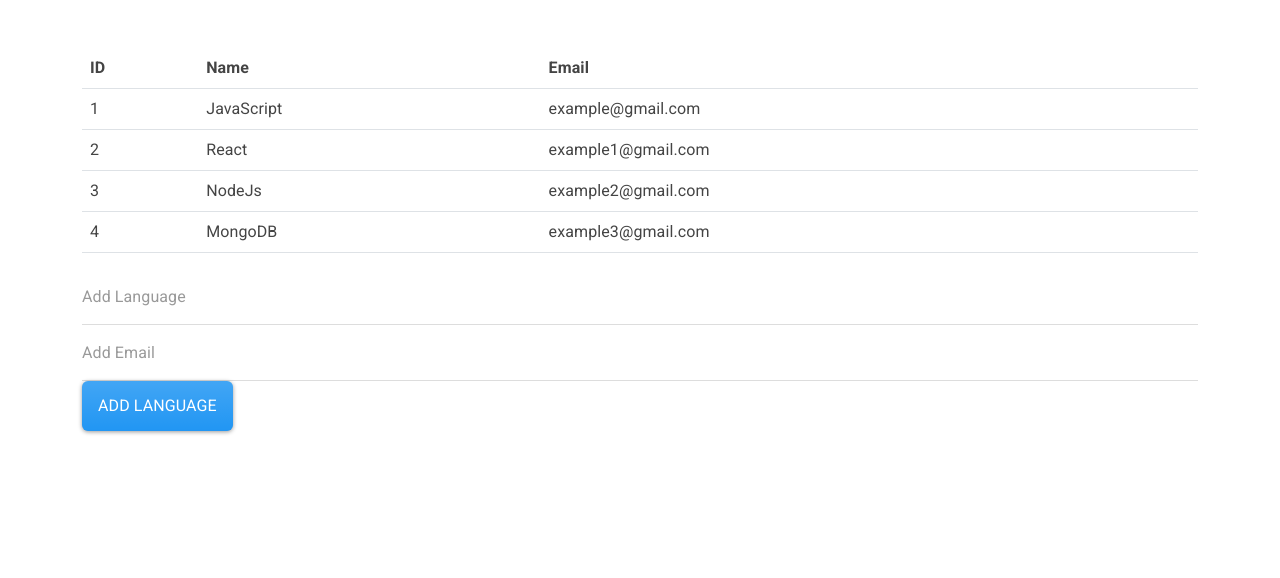
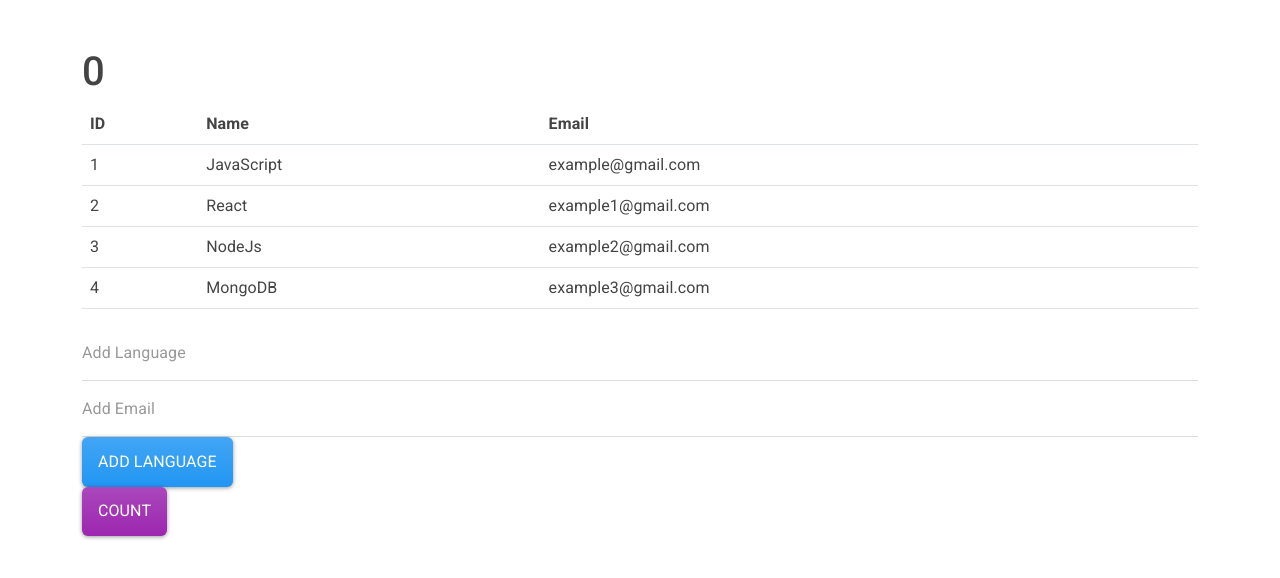
Before and after one commit to shivkumarprajapat/contextapp, a React (Create React App) app: page / in a window 1280 px wide. Shown: the top 578 px of the page. Built offline with nearby package versions, Linux system fonts and the light colour scheme.

Commit message:
React Hooks & Context (4) useEffect Hook

```diff
--- a/src/components/languages.js
+++ b/src/components/languages.js
@@ -1,4 +1,4 @@
-import React, { useState } from "react";
+import React, { useState,useEffect } from "react";
 import { v4 as uuidv4 } from 'uuid';
 import InputHook from "./inputHook";
 export default function Languages() {
@@ -14,23 +14,27 @@
   // Custom Hooks
   const [name, setName, clearName] = InputHook("");
   const [email, setEmail, clearEmail] = InputHook("");
+  const [count, setCount] = useState(0);
   // ./Custom Hooks
 
   const addLanguage = e => {
     e.preventDefault();
-    setComputerLanguages(
-      [...computerLanguages,
-      {
-        id: uuidv4(),
-        name: name, email: email
-      }
+    setComputerLanguages([
+      ...computerLanguages,
+      {id: uuidv4(),
+        name: name, email: email}
       ]);
-    clearName("")
-    clearEmail("")
+    clearName();
+    clearEmail();
   };
+
+  useEffect(() => {
+    console.log("use Effect is run")
+  },[count])
 
   return (
     <React.Fragment>
+      <h1>{count}</h1>
       <table className="table">
         <thead>
           <tr>
@@ -71,6 +75,14 @@
             value="Add Language"
           />
         </div>
+        <div className="form-group">
+          <input
+            type="submit"
+            className="btn btn-info"
+            value="Count"
+            onClick={()=>setCount(count + 1)}
+          />
+        </div>
       </form>
     </React.Fragment>
   );
```
